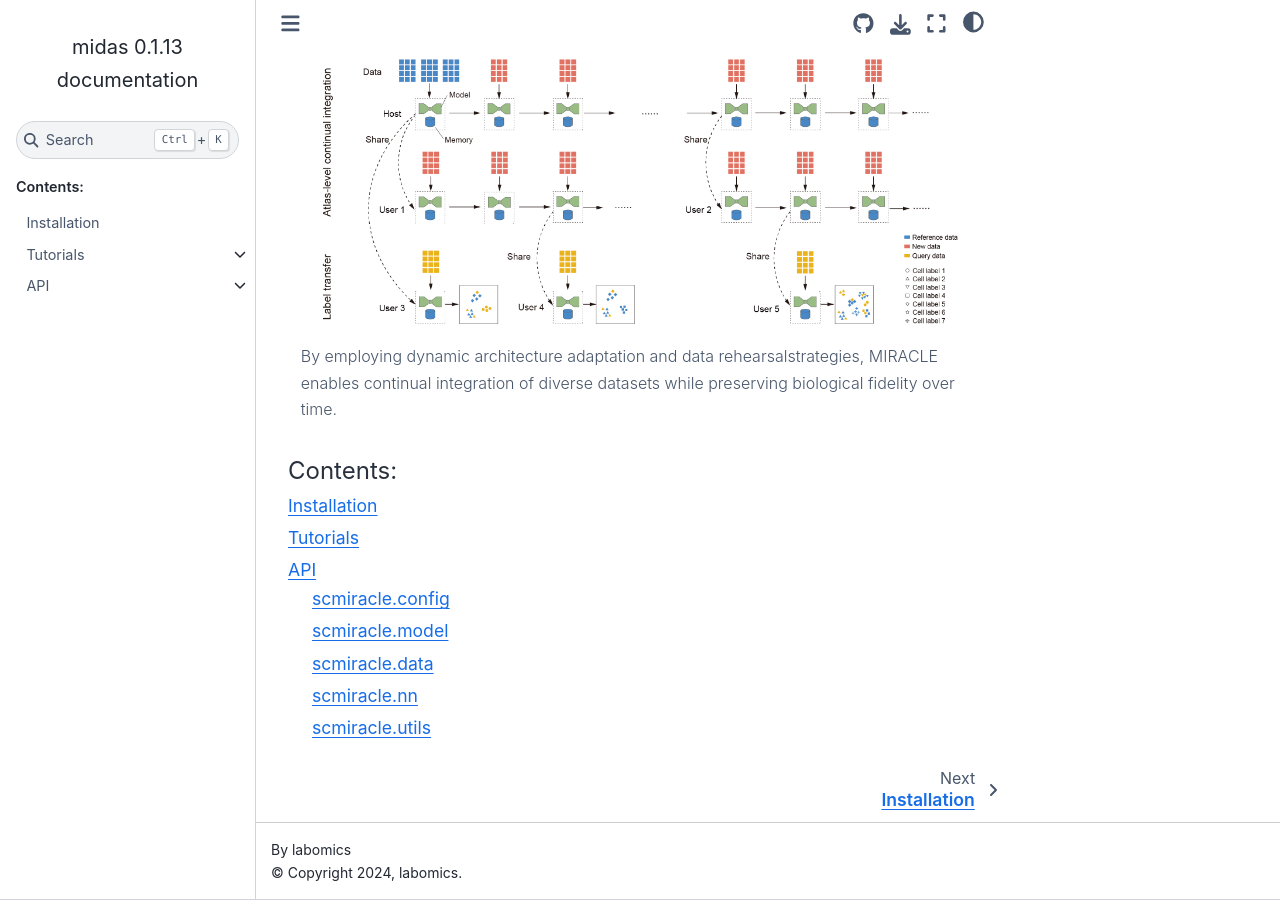
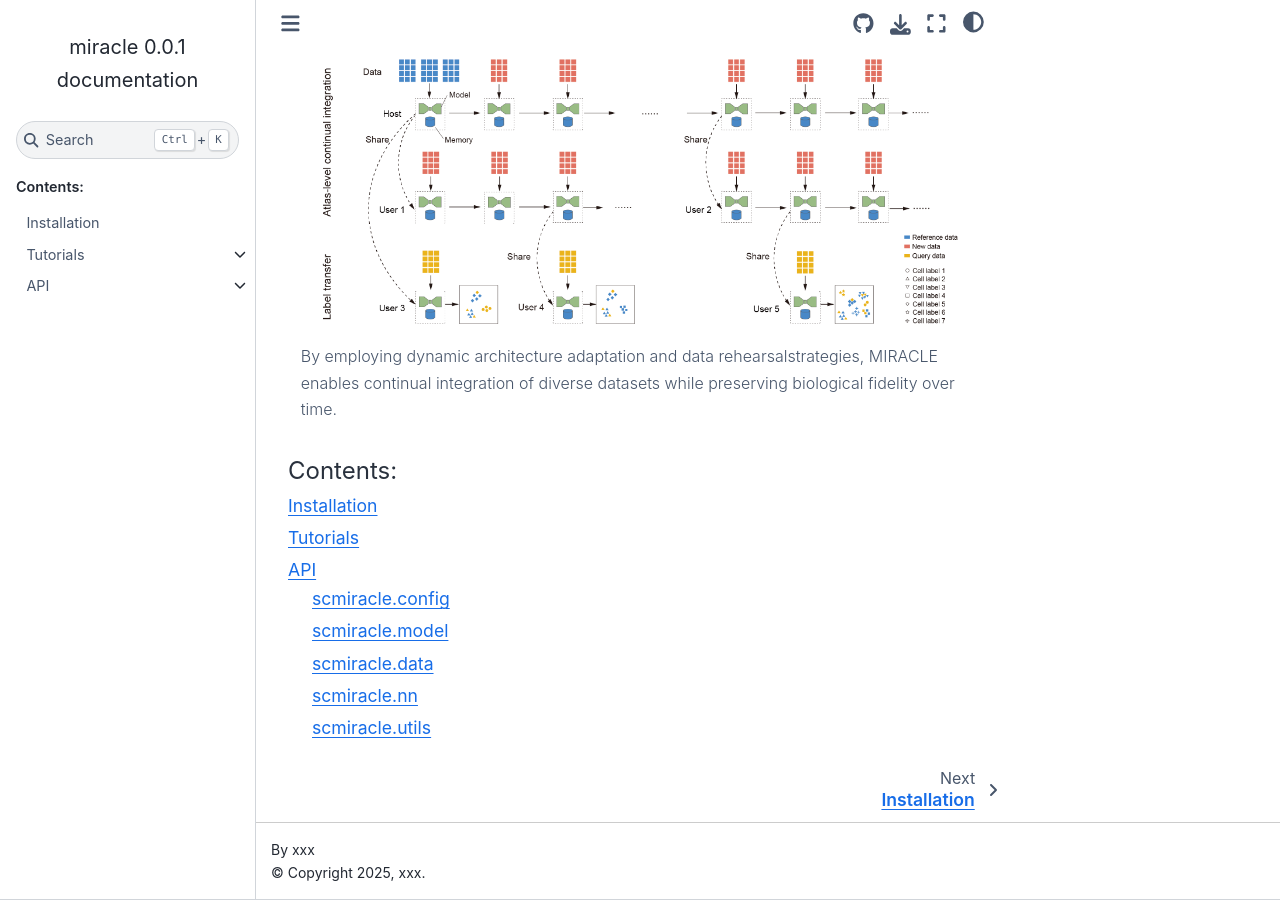
Before and after one commit to sc-miracle/miracle-v0.0.1, a Sphinx documentation site: the page built from docs/source/index.rst, in a window 1280 px wide and 900 px high, scrolled down 742 px. Built offline with Sphinx 7.4.7 and the Sphinx Book theme 1.1.4, drawn with Linux system fonts in a browser that asks for light colours; pages that are not in the unit, such as notebooks, are missing from menus.

Commit message:
update docs

```diff
--- a/docs/source/conf.py
+++ b/docs/source/conf.py
@@ -6,10 +6,10 @@
 # -- Project information -----------------------------------------------------
 # https://www.sphinx-doc.org/en/master/usage/configuration.html#project-information
 
-project = 'midas'
-copyright = '2024, labomics'
-author = 'labomics'
-release = '0.1.13'
+project = 'miracle'
+copyright = '2025, xxx'
+author = 'xxx'
+release = '0.0.1'
 
 # -- General configuration ---------------------------------------------------
 # https://www.sphinx-doc.org/en/master/usage/configuration.html#general-configuration
--- a/docs/source/tutorials/tutorial_index.rst
+++ b/docs/source/tutorials/tutorial_index.rst
@@ -2,6 +2,6 @@ Tutorials
 =========
 
 .. toctree::
-   :maxdepth: 2
+   :maxdepth: 1
 
    demo1.ipynb
```
